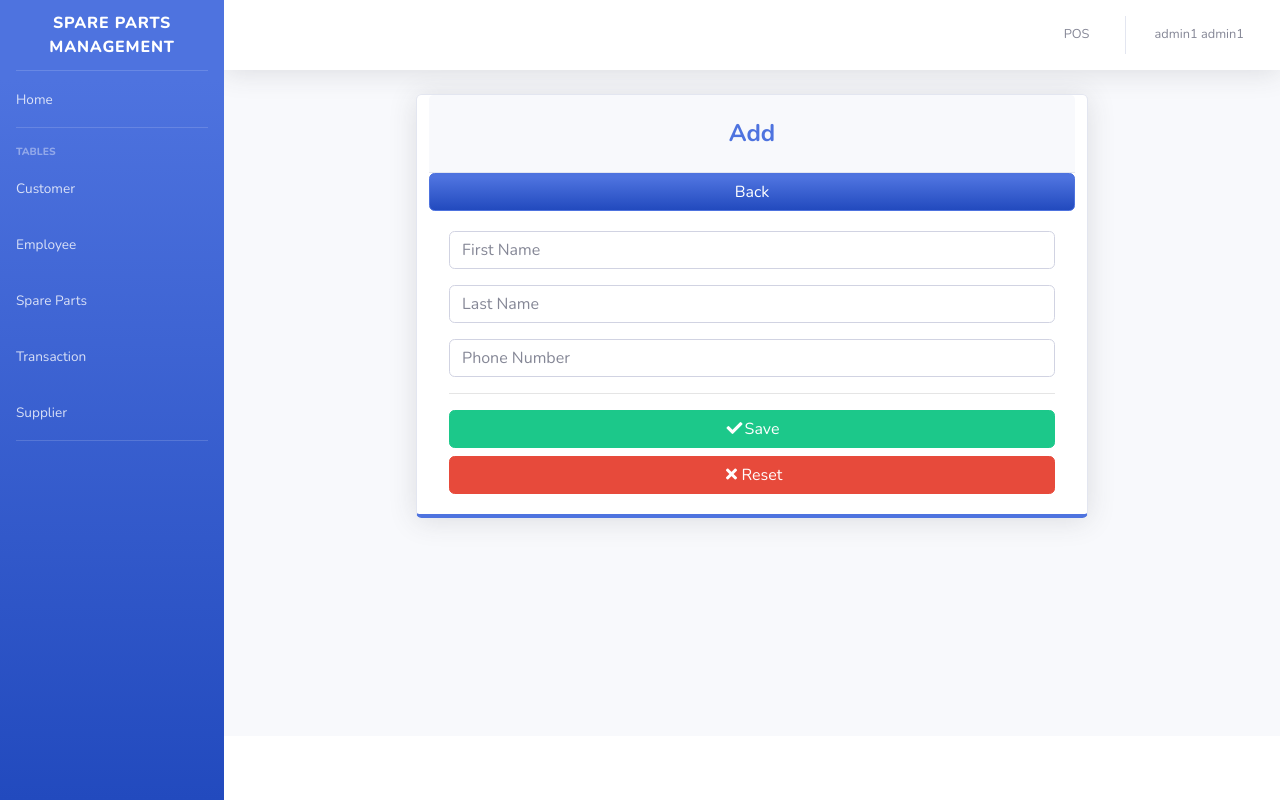
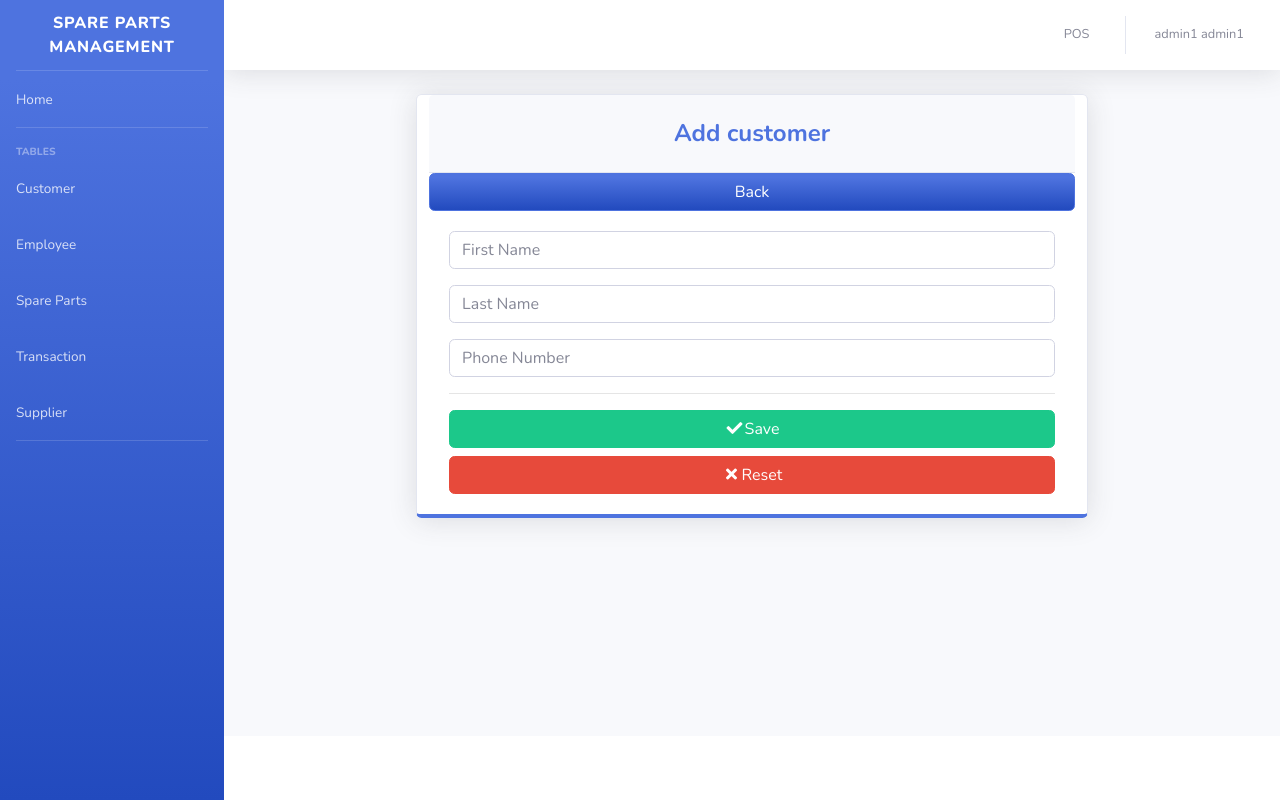
Before and after one commit to 2002vinay/Auto-Spare, a PHP site: page /pages/cust_add.php in a window 1280 px wide. Run offline with PHP 8.4, Linux system fonts and the light colour scheme; a user stored in the database is signed in; data comes from the database, SQL or seed files in the repository.

Commit message:
modified

```diff
--- a/pages/cust_add.php
+++ b/pages/cust_add.php
@@ -26,7 +26,7 @@ if ($Aa=='User'){
 
             <center><div class="card shadow mb-4 col-xs-12 col-md-8 border-bottom-primary">
             <div class="card-header py-3">
-              <h4 class="m-2 font-weight-bold text-primary">Add</h4>
+              <h4 class="m-2 font-weight-bold text-primary">Add customer</h4>
             </div>
             <a href="customer.php" type="button" class="btn btn-primary bg-gradient-primary">Back</a>
             <div class="card-body">
```
